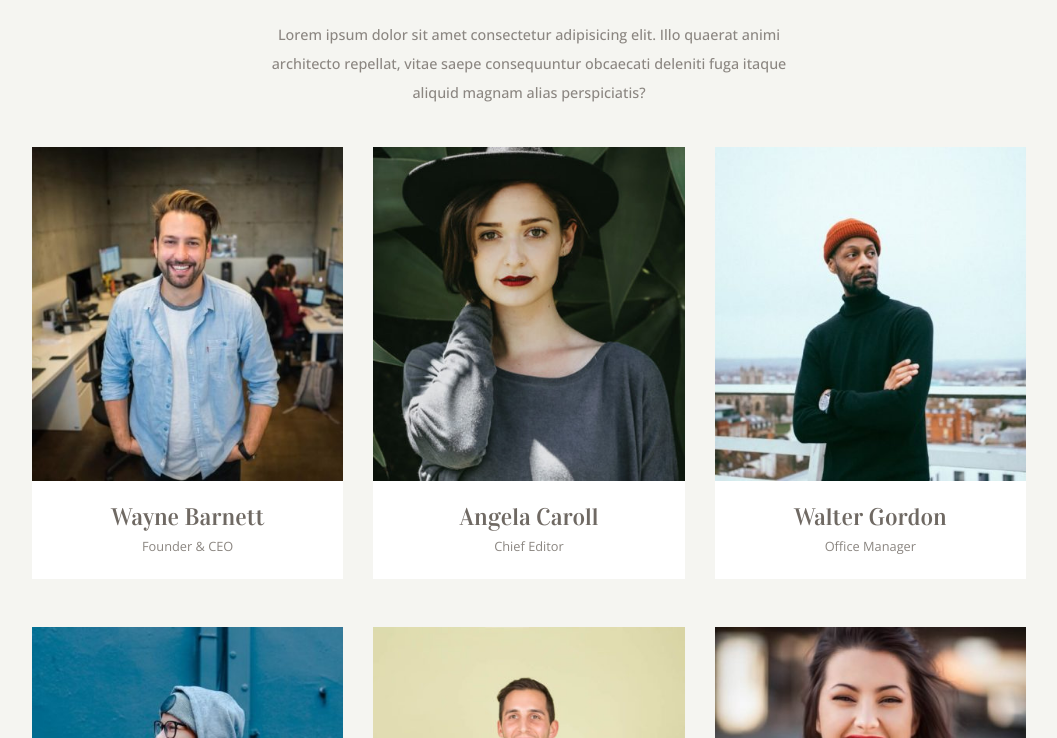
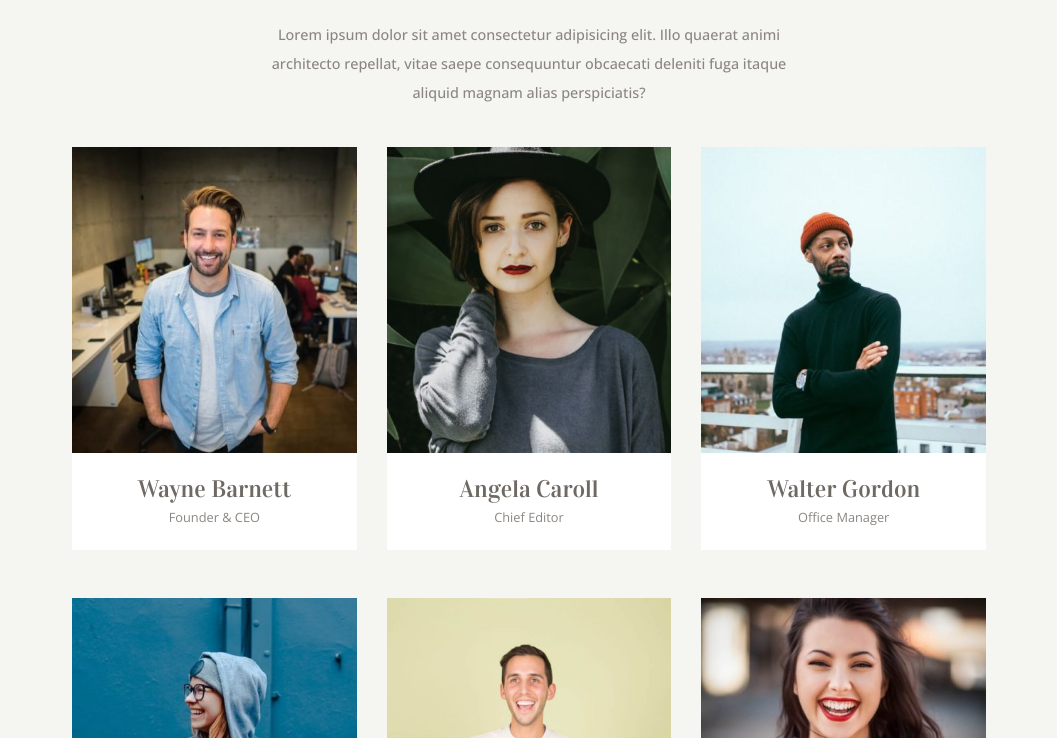
Before and after one commit to lazzaric92/js-our-team, a plain HTML site: page index.html in a window 1280 px wide. Shown: the part 62-800 px from the top of the page, without its empty margins (111-1168 px from the left). Drawn offline with nearby package versions, Linux system fonts and the light colour scheme.

Commit message:
wrapped body content in a container

```diff
--- a/css/style.css
+++ b/css/style.css
@@ -7,6 +7,11 @@
 body {
     font-family: "Open Sans", sans-serif;
     background-color: #f5f5f1;
+}
+
+.bigger-container {
+    max-width: 1180px;
+    margin: 0 auto;
 }
 
 .container {
--- a/index.html
+++ b/index.html
@@ -15,6 +15,7 @@
     <title>Our Team</title>
 </head>
 <body>
+    <div class="bigger-container">
         <main>
             <div class="container">
                 <p class="title">Our team</p>
@@ -22,6 +23,7 @@
                 <section id="output"></section>
             </div>
         </main>
+    </div>
 
     <script src="js/script.js"></script>
 </body>
```
Lines whose indentation alone changed are shown as unchanged.
